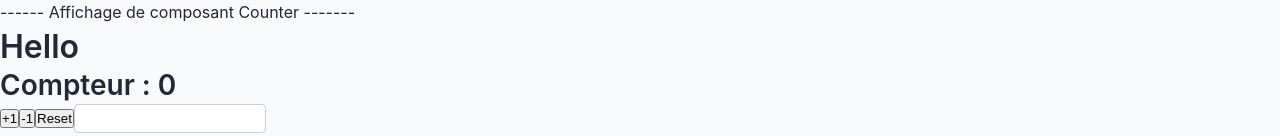
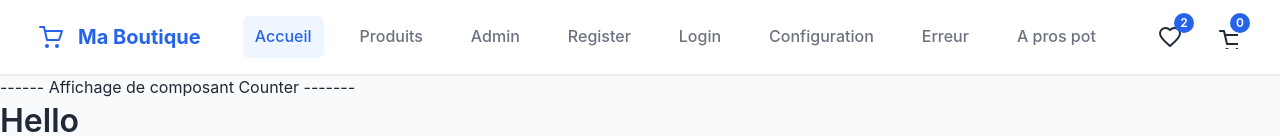
Before and after one commit to sarakadimi37-maker/e-shop-front, an Angular app: page / in a window 1280 px wide. Shown: the top 136 px of the page. Built offline with nearby package versions, Linux system fonts and the light colour scheme; no server answers.

Commit message:
desactivation of menu burger

```diff
--- a/src/app/app.html
+++ b/src/app/app.html
@@ -1,4 +1,4 @@
-
+<!--
 @if (isConnected()){
   <app-header></app-header>
 
@@ -7,9 +7,9 @@
   <div class="loader-overlay">
     <div class="spinner"></div>
   </div>
-}
+}-->
 
-<!--<app-header></app-header>-->
+<app-header></app-header>
 <app-global-spinner></app-global-spinner>
 <app-toast-error></app-toast-error>
 <app-show-notification></app-show-notification>
```
